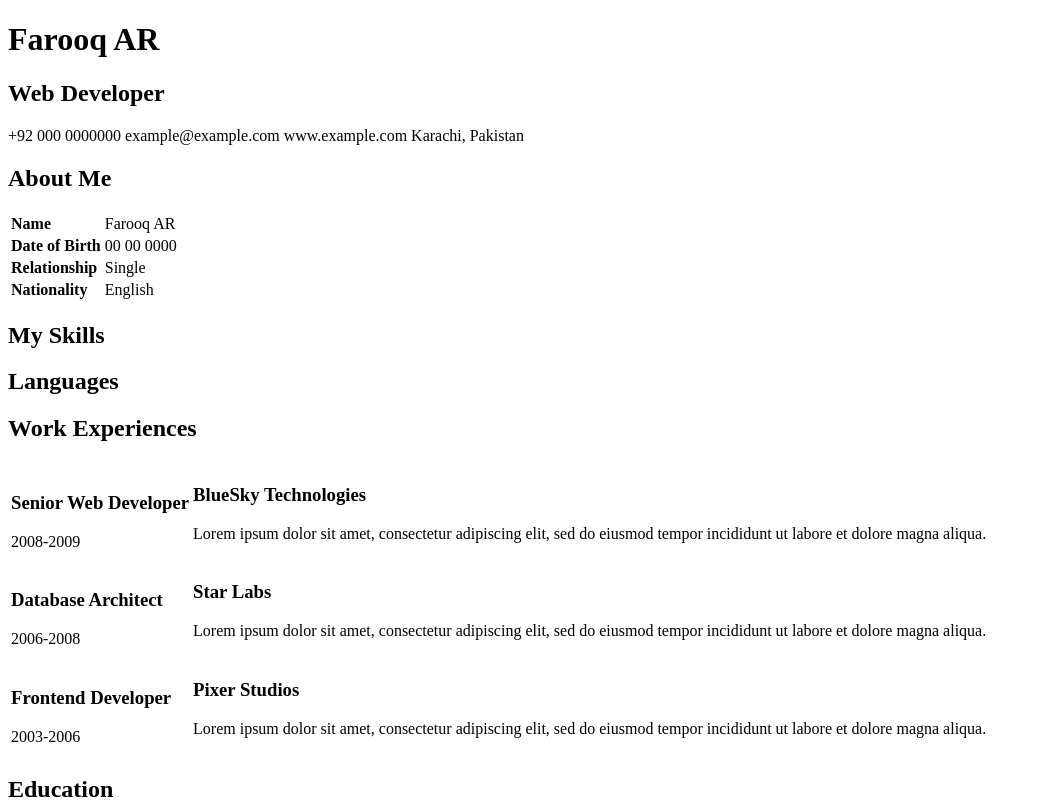
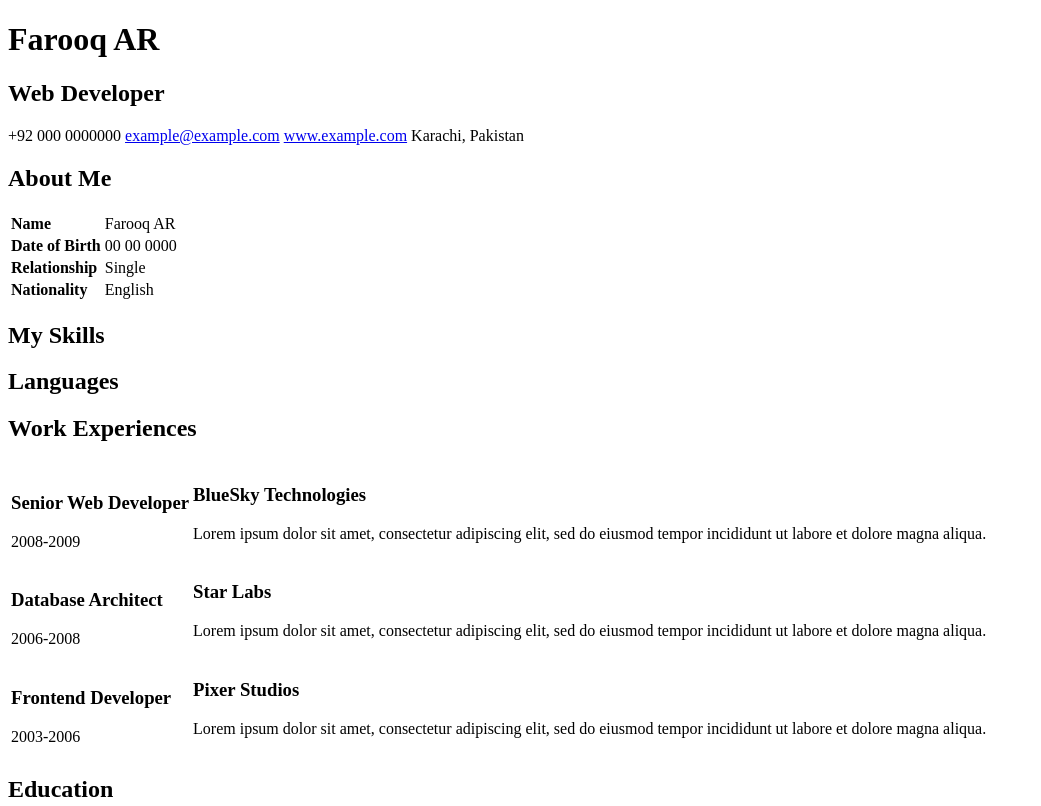
Before and after one commit to FarooqAR/learn-html-css, a plain HTML site: page index.html in a window 1280 px wide. Shown: the top 806 px of the page, without its empty margins (0-1041 px from the left). Drawn offline with Linux system fonts and the light colour scheme.

Commit message:
added links

```diff
--- a/index.html
+++ b/index.html
@@ -19,8 +19,8 @@
         <!--contact-->
         <div class="contact">
             <span>+92 000 0000000</span>
-            <span>example@example.com</span>
-            <span>www.example.com</span>
+            <span><a href="mailto:example@example.com">example@example.com</a></span>
+            <span><a href="www.example.com">www.example.com</a></span>
             <span>Karachi, Pakistan</span>
         </div>
     </header>
```
